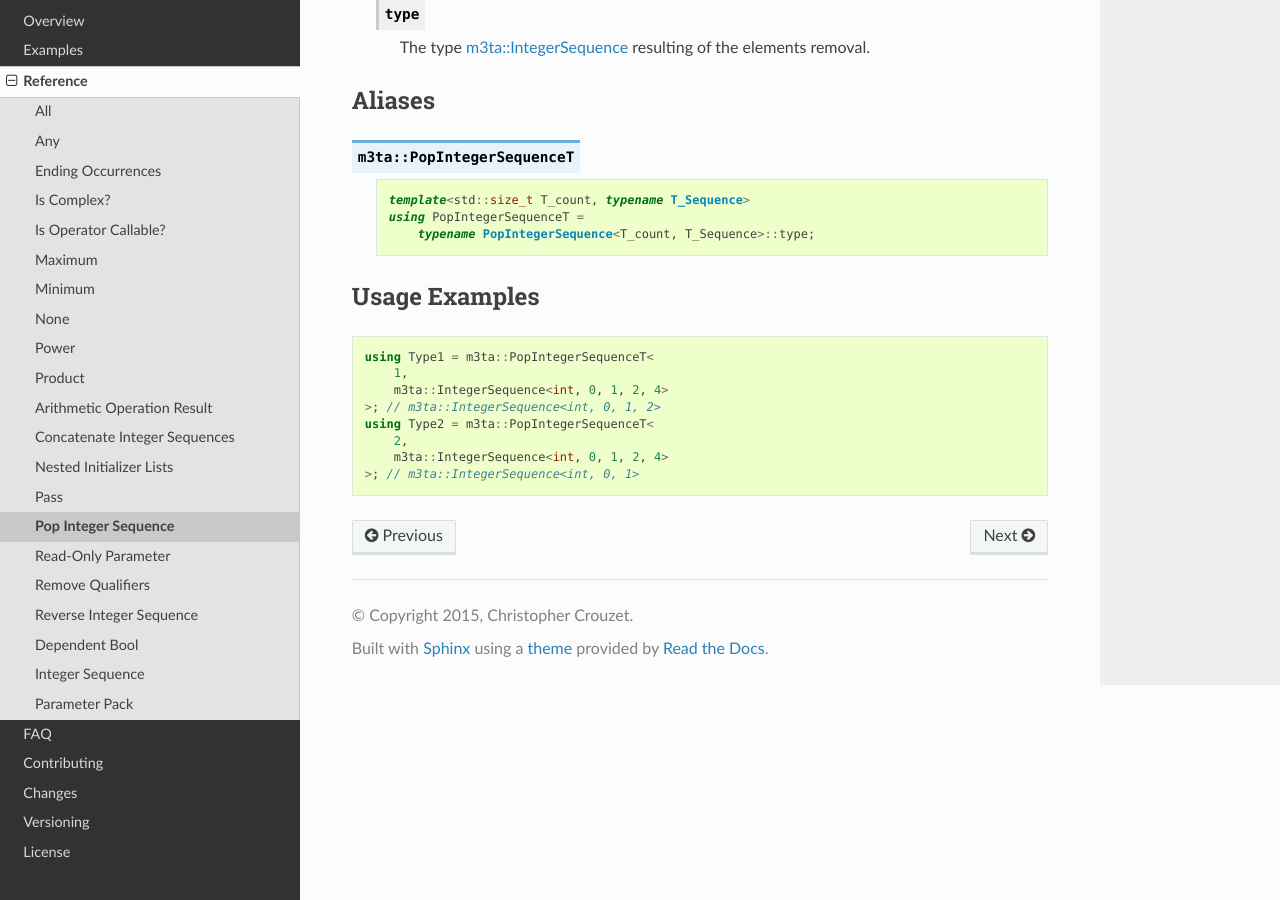
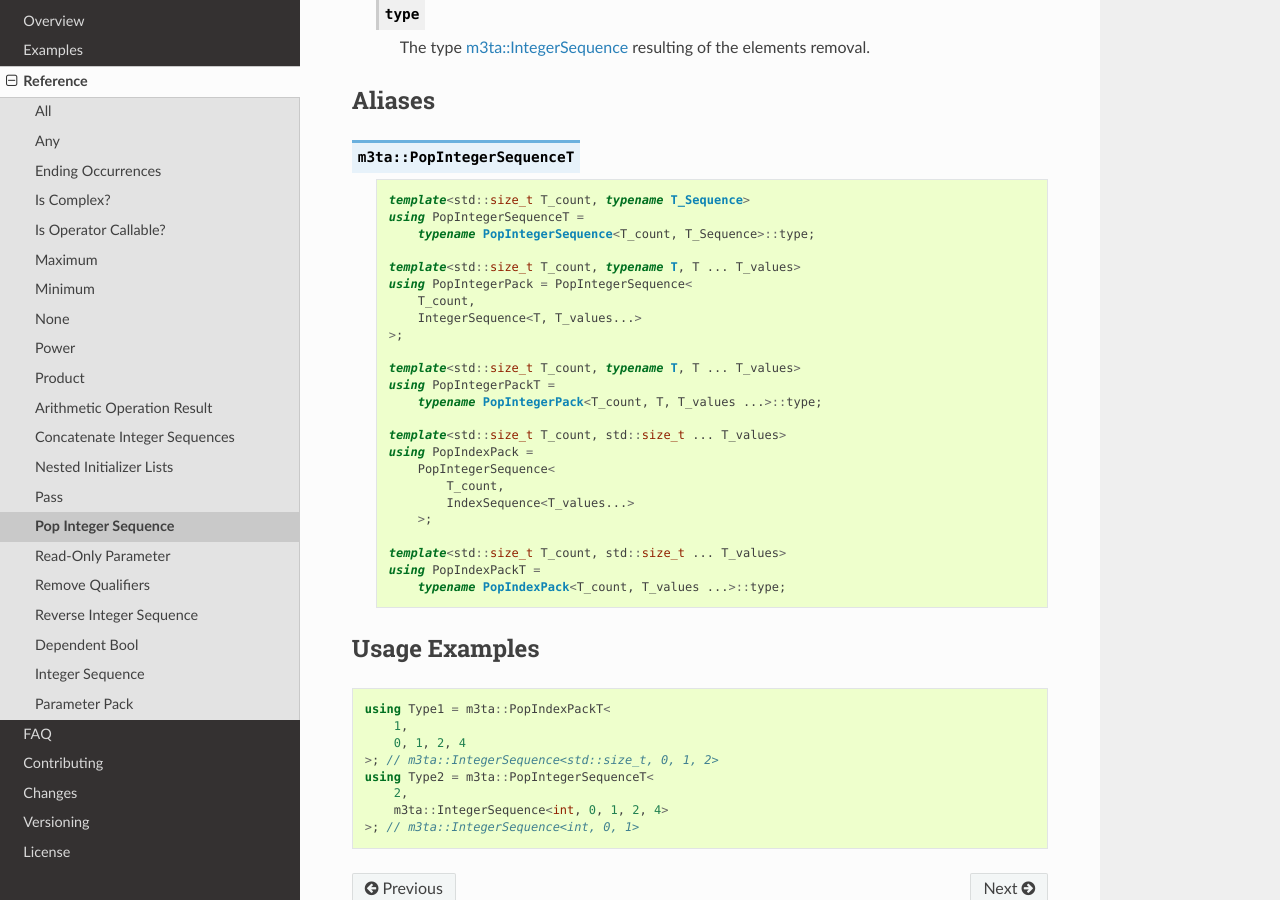
Before and after one commit to christophercrouzet/m3ta, a Sphinx documentation site: the page built from doc/popintegersequence.rst, in a window 1280 px wide and 900 px high, scrolled down 561 px. Built offline with Sphinx 7.4.7 and the Read the Docs theme 2.0.0, drawn with Linux system fonts in a browser that asks for light colours.

Commit message:
Add aliases for integer parameter packs.

```diff
--- a/doc/popintegersequence.rst
+++ b/doc/popintegersequence.rst
@@ -50,6 +50,27 @@ Aliases
       using PopIntegerSequenceT =
           typename PopIntegerSequence<T_count, T_Sequence>::type;
 
+      template<std::size_t T_count, typename T, T ... T_values>
+      using PopIntegerPack = PopIntegerSequence<
+          T_count,
+          IntegerSequence<T, T_values...>
+      >;
+
+      template<std::size_t T_count, typename T, T ... T_values>
+      using PopIntegerPackT =
+          typename PopIntegerPack<T_count, T, T_values ...>::type;
+
+      template<std::size_t T_count, std::size_t ... T_values>
+      using PopIndexPack =
+          PopIntegerSequence<
+              T_count,
+              IndexSequence<T_values...>
+          >;
+
+      template<std::size_t T_count, std::size_t ... T_values>
+      using PopIndexPackT =
+          typename PopIndexPack<T_count, T_values ...>::type;
+
 
 Usage Examples
 --------------
@@ -58,10 +79,10 @@ Usage Examples
 
 .. code-block:: cpp
 
-   using Type1 = m3ta::PopIntegerSequenceT<
+   using Type1 = m3ta::PopIndexPackT<
        1,
-       m3ta::IntegerSequence<int, 0, 1, 2, 4>
-   >; // m3ta::IntegerSequence<int, 0, 1, 2>
+       0, 1, 2, 4
+   >; // m3ta::IntegerSequence<std::size_t, 0, 1, 2>
    using Type2 = m3ta::PopIntegerSequenceT<
        2,
        m3ta::IntegerSequence<int, 0, 1, 2, 4>
```
Also changed, not shown: doc/reverseintegersequence.rst (+20 -1 lines), 2 other files.
